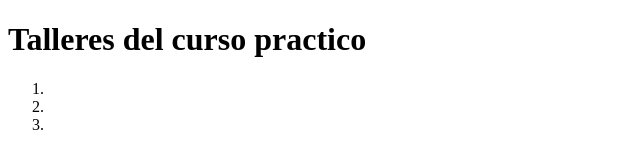
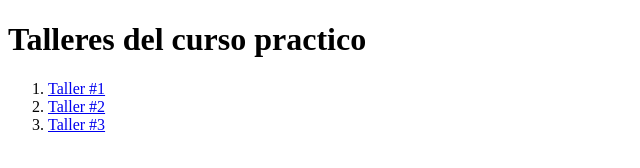
Before and after one commit to rooramirez/curso-platzi-practico-javascript, a plain HTML site: page index.html in a window 1280 px wide. Shown: the whole page, without its empty margins (0-640 px from the left). Drawn offline with Linux system fonts and the light colour scheme.

Commit message:
se agrega titulo a las pag de referencia url

```diff
--- a/index.html
+++ b/index.html
@@ -15,13 +15,13 @@
         <nav>
            <ol>
                <li>
-                   <a href="./primer-taller/calcularFigurasGeometricas.html"></a>
+                   <a href="./primer-taller/calcularFigurasGeometricas.html">Taller #1</a>
                </li>
                <li>
-                <a href="./segundo-taller/descuentos.html"></a>
+                <a href="./segundo-taller/descuentos.html">Taller #2</a>
             </li>
             <li>
-                <a href="./tercer-taller/estadistica.html"></a>
+                <a href="./tercer-taller/estadistica.html">Taller #3</a>
             </li>
            </ol>
         </nav>
```
